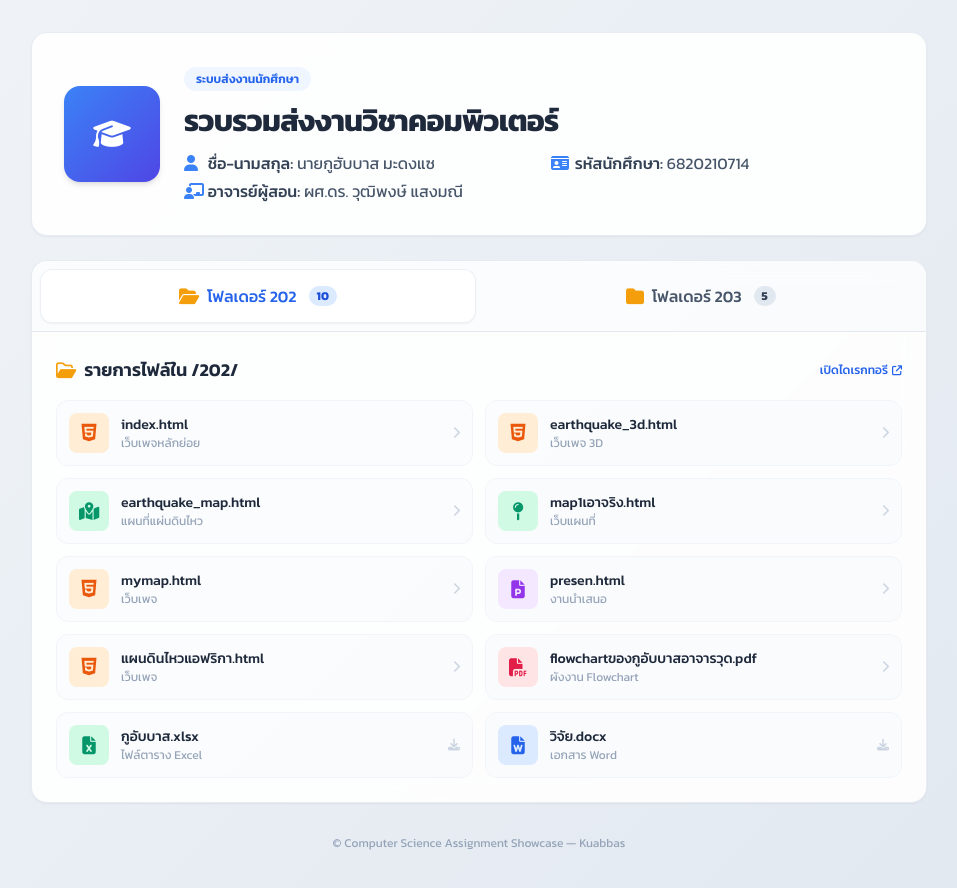
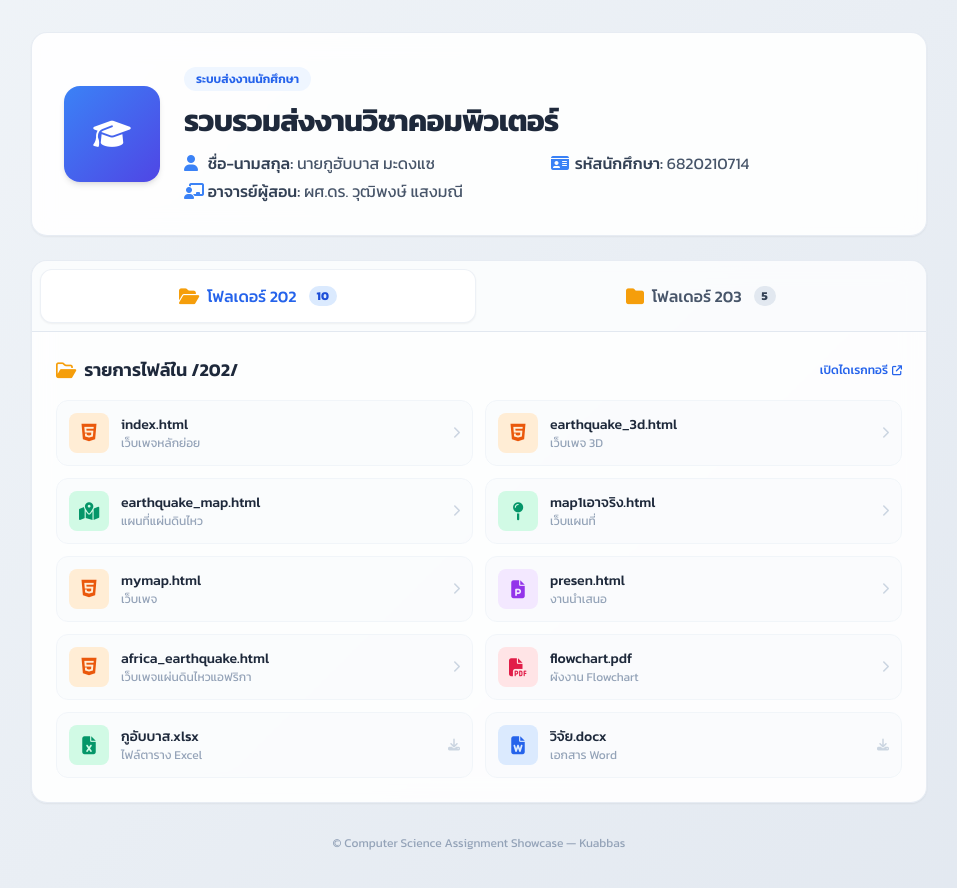
Before and after one commit to kuabbas123/Kuabbas, a plain HTML site: page kuabbasindex.html in a window 1280 px wide. Shown: the whole page, without its empty margins (161-1118 px from the left). Drawn offline with nearby package versions, Linux system fonts and the light colour scheme.

Commit message:
Update kuabbasindex.html

```diff
--- a/kuabbasindex.html
+++ b/kuabbasindex.html
@@ -172,25 +172,25 @@
                         <i class="fa-solid fa-chevron-right text-slate-300 group-hover:text-blue-500 group-hover:translate-x-1 transition-all text-xs ml-2"></i>
                     </a>
 
-                    <!-- แผนดินไหวแอฟริกา.html -->
-                    <a href="202/แผนดินไหวแอฟริกา.html" target="_blank" class="flex items-center p-3 rounded-xl border border-slate-100 bg-slate-50/50 hover:bg-blue-50/50 hover:border-blue-200 transition-all group">
+                    <!-- africa_earthquake.html (อัปเดตชื่อใหม่แล้ว) -->
+                    <a href="202/africa_earthquake.html" target="_blank" class="flex items-center p-3 rounded-xl border border-slate-100 bg-slate-50/50 hover:bg-blue-50/50 hover:border-blue-200 transition-all group">
                         <div class="w-10 h-10 rounded-lg bg-orange-100 text-orange-600 flex items-center justify-center mr-3 flex-shrink-0 group-hover:scale-105 transition-transform">
                             <i class="fa-brands fa-html5 text-xl"></i>
                         </div>
                         <div class="flex-1 min-w-0">
-                            <p class="text-slate-800 font-medium truncate text-sm">แผนดินไหวแอฟริกา.html</p>
-                            <p class="text-xs text-slate-400">เว็บเพจ</p>
+                            <p class="text-slate-800 font-medium truncate text-sm">africa_earthquake.html</p>
+                            <p class="text-xs text-slate-400">เว็บเพจแผ่นดินไหวแอฟริกา</p>
                         </div>
                         <i class="fa-solid fa-chevron-right text-slate-300 group-hover:text-blue-500 group-hover:translate-x-1 transition-all text-xs ml-2"></i>
                     </a>
 
-                    <!-- flowchartของกูอับบาสอาจารวุด.pdf (ชื่อไฟล์จะยาว ให้ระบุเส้นทางให้ถูก) -->
-                    <a href="202/flowchartของกูอับบาสอาจารวุด.pdf" target="_blank" class="flex items-center p-3 rounded-xl border border-slate-100 bg-slate-50/50 hover:bg-blue-50/50 hover:border-blue-200 transition-all group">
+                    <!-- flowchart.pdf (อัปเดตชื่อใหม่แล้ว) -->
+                    <a href="202/flowchart.pdf" target="_blank" class="flex items-center p-3 rounded-xl border border-slate-100 bg-slate-50/50 hover:bg-blue-50/50 hover:border-blue-200 transition-all group">
                         <div class="w-10 h-10 rounded-lg bg-rose-100 text-rose-600 flex items-center justify-center mr-3 flex-shrink-0 group-hover:scale-105 transition-transform">
                             <i class="fa-solid fa-file-pdf text-lg"></i>
                         </div>
                         <div class="flex-1 min-w-0">
-                            <p class="text-slate-800 font-medium truncate text-sm">flowchartของกูอับบาสอาจารวุด.pdf</p>
+                            <p class="text-slate-800 font-medium truncate text-sm">flowchart.pdf</p>
                             <p class="text-xs text-slate-400">ผังงาน Flowchart</p>
                         </div>
                         <i class="fa-solid fa-chevron-right text-slate-300 group-hover:text-blue-500 group-hover:translate-x-1 transition-all text-xs ml-2"></i>
@@ -260,7 +260,7 @@
                         <i class="fa-solid fa-arrow-up-right-from-square text-slate-300 group-hover:text-blue-500 transition-all text-xs ml-2"></i>
                     </a>
 
-                    <!-- ความรุนแรงของผิดดินไหว.png (แก้ไขชื่อตามไฟล์จริงแล้ว) -->
+                    <!-- ความรุนแรงของผิดดินไหว.png -->
                     <a href="203/ความรุนแรงของผิดดินไหว.png" target="_blank" class="flex items-center p-3 rounded-xl border border-slate-100 bg-slate-50/50 hover:bg-blue-50/50 hover:border-blue-200 transition-all group">
                         <div class="w-10 h-10 rounded-lg bg-sky-100 text-sky-600 flex items-center justify-center mr-3 flex-shrink-0 group-hover:scale-105 transition-transform">
                             <i class="fa-solid fa-image text-lg"></i>
```
